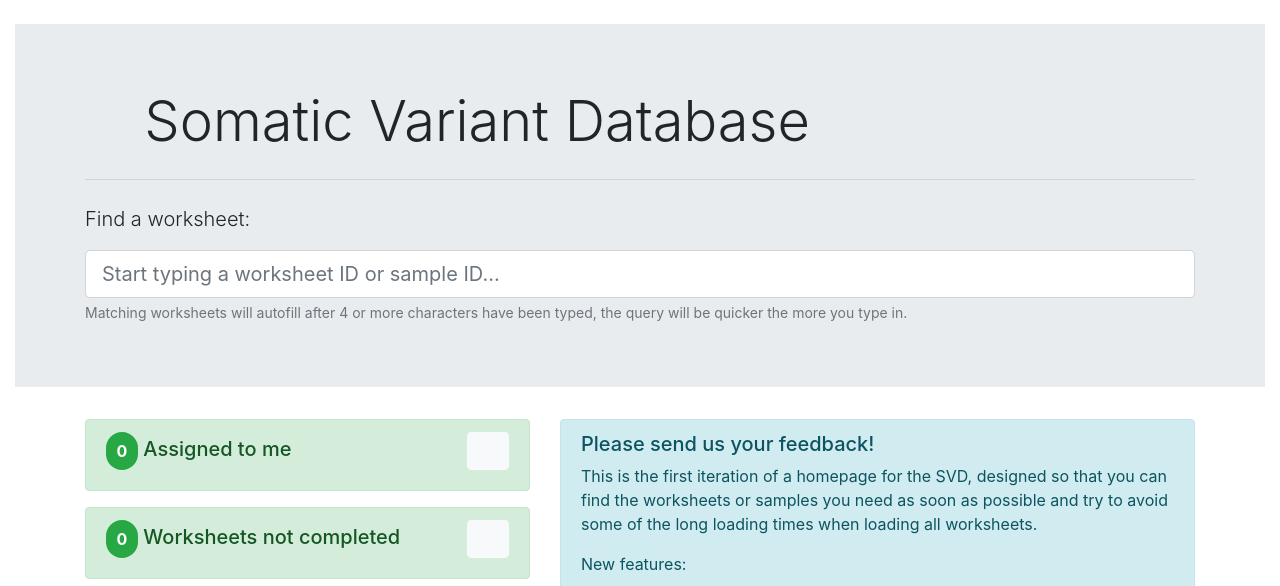
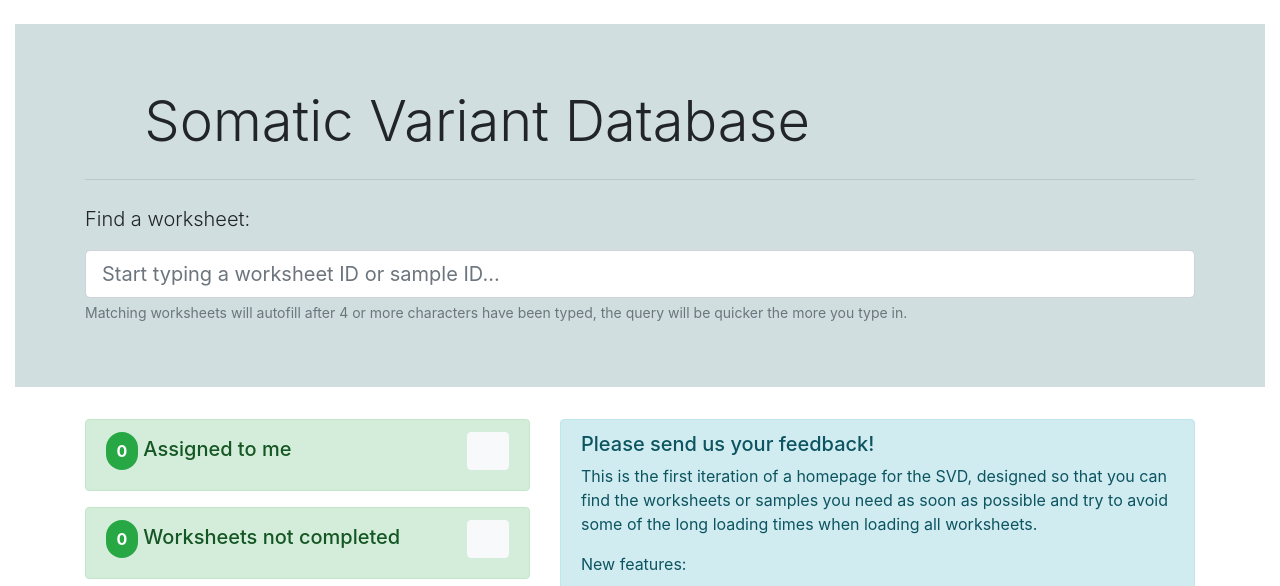
Before and after one commit to erikwaskiewicz/somatic_db_prototype, a Django app: page / in a window 1280 px wide. Shown: the part 56-642 px from the top of the page. Run offline with Django 3.2, Linux system fonts and the light colour scheme; the visitor is signed in with stand-in values (Sample User, id 1); data comes from the database, SQL or seed files in the repository; data that the repository does not hold is empty; some libraries are stand-ins or nearby versions; some web fonts are replaced.

Commit message:
Change jumbotron colour to match breadcrumbs

```diff
--- a/somatic_variant_db/static/custom/css/custom.css
+++ b/somatic_variant_db/static/custom/css/custom.css
@@ -47,6 +47,11 @@ div.dataTables_wrapper div.dataTables_paginate ul.pagination .page-item.active .
     background-color: #5F9EA0;
 }
 
+/* jumbotron colour - same as breadcrumbs */
+.jumbotron {
+    background-color: #d1dedf;
+}
+
 /* colour the breadcrumb section on the top of the page */
 .breadcrumbs-custom {
     background-color: #d1dedf;
```
